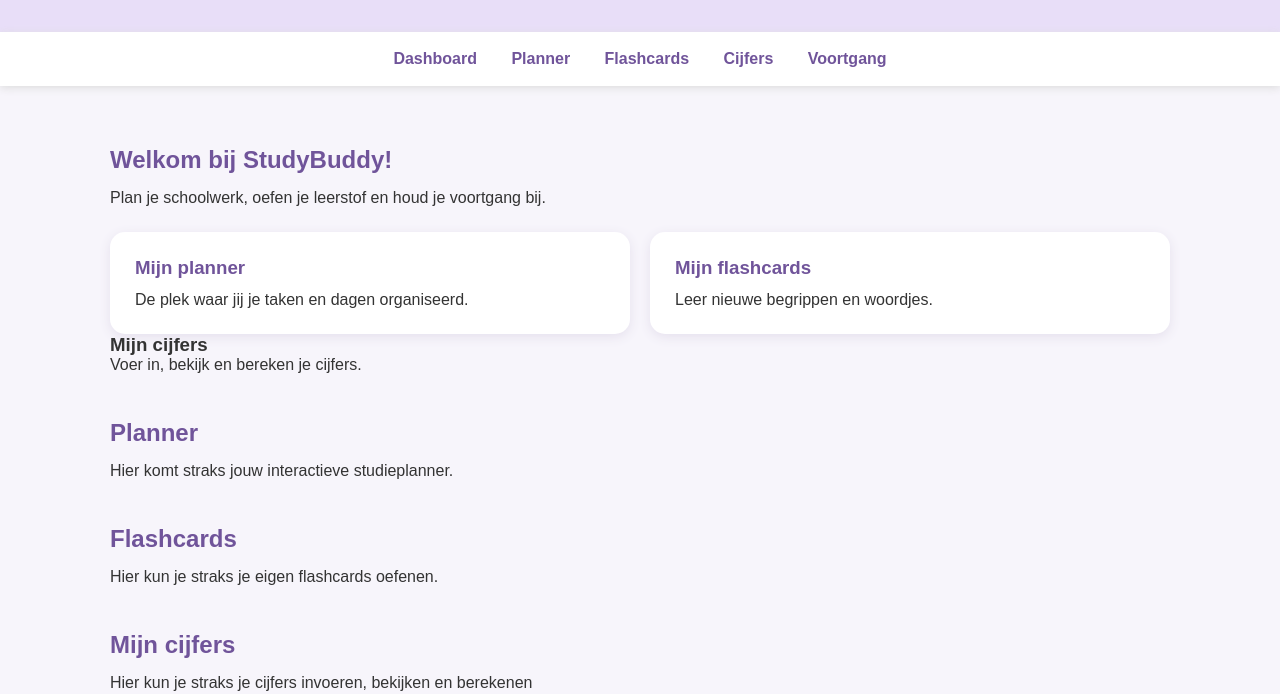
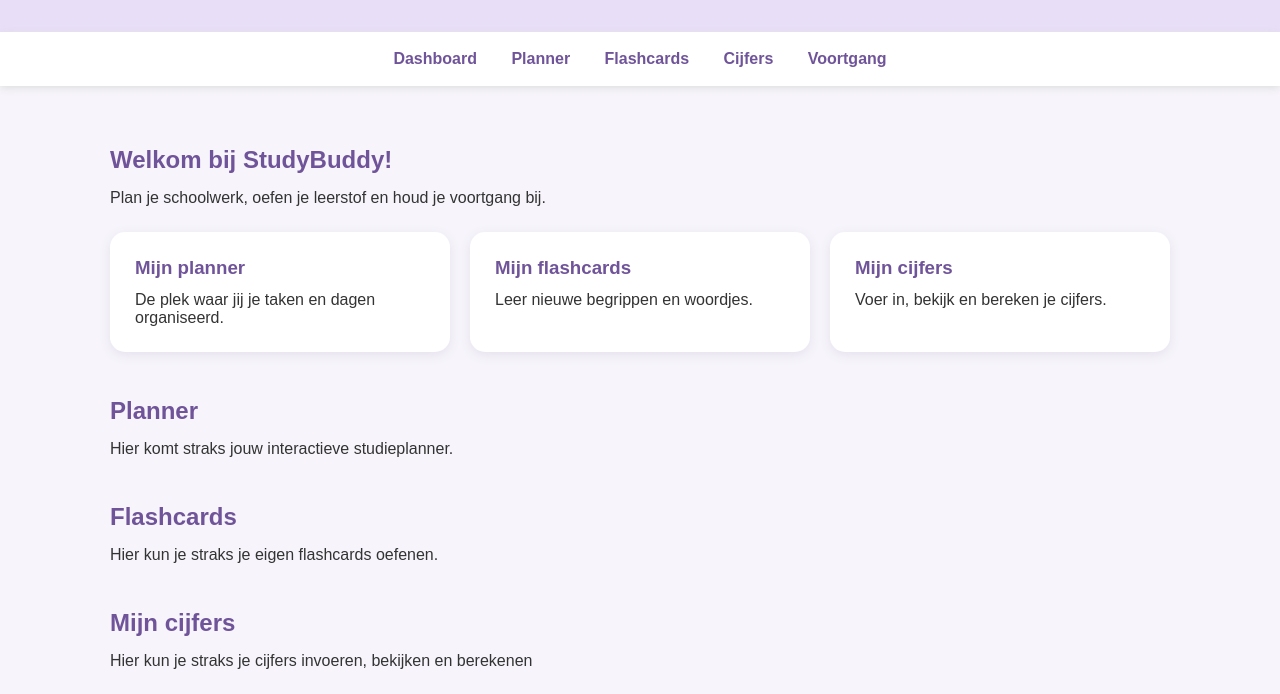
Before and after one commit to 140005-maker/StudyBuddy, a plain HTML site: page index.HTML in a window 1280 px wide. Shown: the part 106-800 px from the top of the page. Drawn offline with Linux system fonts and the light colour scheme.

Commit message:
div aangepast

```diff
--- a/index.HTML
+++ b/index.HTML
@@ -38,7 +38,7 @@
                     <p>Leer nieuwe begrippen en woordjes.</p>
                 </div>
 
-                </div class="card">
+                <div class="card">
                     <h3>Mijn cijfers</h3>
                     <p>Voer in, bekijk en bereken je cijfers.</p>
                 </div>
```
